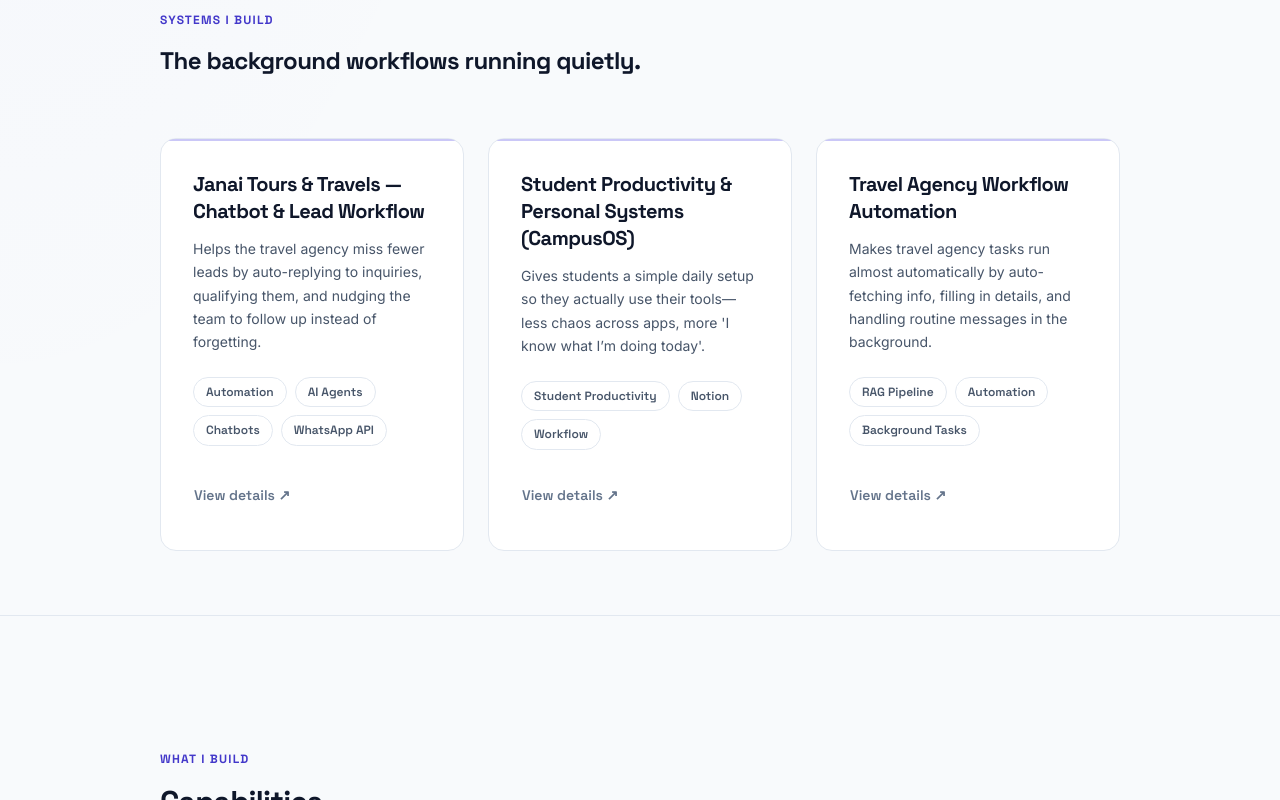
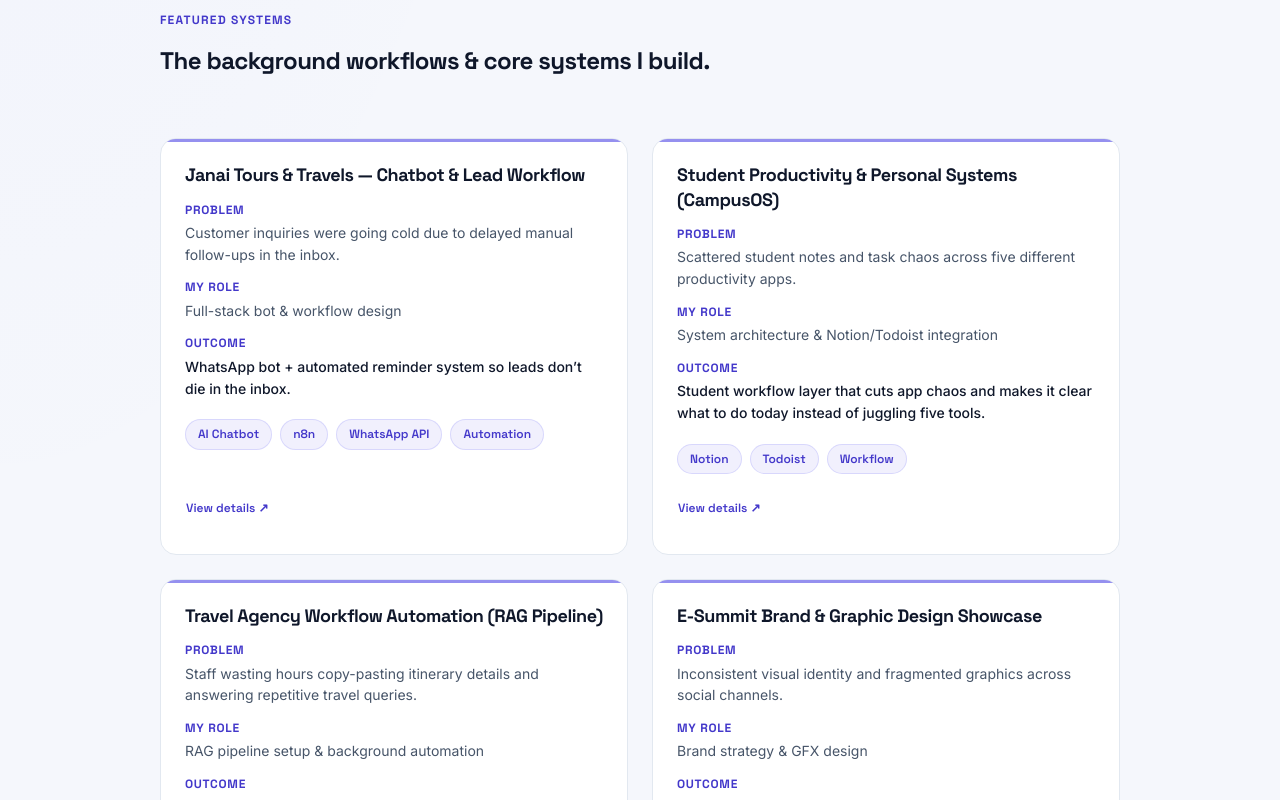
Before and after one commit to SanghpalBhakte/Personal-Porfolio-V2, a React (Vite) app: page / in a window 1280 px wide. Shown: the part 1180-1980 px from the top of the page. Built offline with nearby package versions, Linux system fonts and the light colour scheme.

Commit message:
feat: add Featured Systems row near top with detailed cards

```diff
--- a/src/components/Systems.module.css
+++ b/src/components/Systems.module.css
@@ -1,36 +1,29 @@
 .systemsSection {
   padding-top: var(--sp-12);
   padding-bottom: var(--sp-16);
+  background: rgba(99, 102, 241, 0.02);
+  border-bottom: 1px solid var(--border);
 }
 
 .grid {
   display: grid;
-  grid-template-columns: repeat(3, 1fr);
+  grid-template-columns: repeat(2, 1fr);
   gap: var(--sp-6);
   padding: 0;
   margin: 0;
 }
 
-.title {
-  font-size: var(--text-xl);
-  margin-bottom: var(--sp-3);
-  color: var(--text);
-  line-height: 1.35;
-}
-
-.desc {
-  font-size: var(--text-sm);
-  color: var(--text-2);
-  margin-bottom: var(--sp-6);
-  line-height: 1.65;
-}
-
-/* Subtle accent line on top of each card to match Hero accent */
 .card {
   position: relative;
   overflow: hidden;
   display: flex;
   flex-direction: column;
+  gap: var(--sp-3);
+  background: var(--surface);
+  border: 1px solid var(--border);
+  border-radius: var(--r-lg);
+  padding: var(--sp-6);
+  transition: border-color var(--ease-lg), box-shadow var(--ease-lg), transform var(--ease-lg);
 }
 
 .card::before {
@@ -39,48 +32,86 @@
   top: 0;
   left: 0;
   width: 100%;
-  height: 2px;
+  height: 3px;
   background: var(--accent);
-  opacity: 0.3;
+  opacity: 0.6;
   transition: opacity var(--ease);
+}
+
+.card:hover {
+  border-color: var(--accent-light);
+  box-shadow: 0 12px 32px rgba(99, 102, 241, 0.12);
+  transform: translateY(-2px);
 }
 
 .card:hover::before {
   opacity: 1;
 }
 
+.title {
+  font-size: var(--text-lg);
+  font-weight: 700;
+  color: var(--text);
+  line-height: 1.35;
+}
+
+.field {
+  display: flex;
+  flex-direction: column;
+  gap: 2px;
+}
+
+.fieldLabel {
+  font-family: 'Space Grotesk', sans-serif;
+  font-size: var(--text-xs);
+  font-weight: 700;
+  text-transform: uppercase;
+  letter-spacing: 0.06em;
+  color: var(--accent-light);
+}
+
+.fieldValue {
+  font-size: var(--text-sm);
+  color: var(--text-2);
+  line-height: 1.55;
+}
+
+.outcomeText {
+  font-size: var(--text-sm);
+  color: var(--text);
+  font-weight: 500;
+  line-height: 1.55;
+}
+
 .tags {
   display: flex;
   flex-wrap: wrap;
   gap: var(--sp-2);
-  margin: 0 0 var(--sp-6) 0;
+  margin-top: var(--sp-2);
   padding: 0;
 }
 
 .link {
   margin-top: auto;
   align-self: flex-start;
-  font-size: var(--text-sm);
+  font-size: var(--text-xs);
   padding: 0;
   min-height: 44px;
   display: inline-flex;
   align-items: center;
+  color: var(--accent-light);
+  font-weight: 600;
 }
 
 /* ── Responsive Breakpoints ── */
-@media (max-width: 900px) {
+@media (max-width: 768px) {
   .grid {
-    grid-template-columns: repeat(2, 1fr);
+    grid-template-columns: 1fr;
+    gap: var(--sp-5);
+  }
+
+  .systemsSection {
+    padding-top: var(--sp-8);
+    padding-bottom: var(--sp-12);
   }
 }
-
-@media (max-width: 640px) {
-  .systemsSection {
-    padding-top: var(--sp-6);
-    padding-bottom: var(--sp-10);
-  }
-  .grid {
-    grid-template-columns: 1fr;
-    gap: var(--sp-4);
-  }
-}
--- a/src/components/Systems.tsx
+++ b/src/components/Systems.tsx
@@ -10,22 +10,42 @@ export default function Systems({ systems }: SystemsProps) {
     <section className={`section ${styles.systemsSection}`} id="systems" aria-labelledby="systems-heading">
       <div className="container">
         <header className="section-header">
-          <p className="eyebrow" aria-hidden="true">Systems I Build</p>
-          <h2 id="systems-heading">The background workflows running quietly.</h2>
+          <p className="eyebrow" aria-hidden="true">Featured Systems</p>
+          <h2 id="systems-heading">The background workflows &amp; core systems I build.</h2>
         </header>
 
         <ul className={styles.grid}>
           {systems.map((sys) => (
             <li key={sys.id} className={`card ${styles.card}`}>
               <h3 className={styles.title}>{sys.title}</h3>
-              <p className={styles.desc}>{sys.description}</p>
-              <ul className={styles.tags} aria-label={`Tags for ${sys.title}`}>
+
+              {'problem' in sys && sys.problem && (
+                <div className={styles.field}>
+                  <span className={styles.fieldLabel}>Problem</span>
+                  <p className={styles.fieldValue}>{sys.problem}</p>
+                </div>
+              )}
+
+              {'role' in sys && sys.role && (
+                <div className={styles.field}>
+                  <span className={styles.fieldLabel}>My Role</span>
+                  <p className={styles.fieldValue}>{sys.role}</p>
+                </div>
+              )}
+
+              <div className={styles.field}>
+                <span className={styles.fieldLabel}>Outcome</span>
+                <p className={styles.outcomeText}>{sys.description}</p>
+              </div>
+
+              <ul className={styles.tags} aria-label={`Stack tags for ${sys.title}`}>
                 {sys.tags.map((tag) => (
-                  <li key={tag} className="tag tag-neutral">
+                  <li key={tag} className="tag tag-accent">
                     {tag}
                   </li>
                 ))}
               </ul>
+
               {sys.link && (
                 <a href={sys.link} className={`btn btn-ghost ${styles.link}`}>
                   View details ↗
--- a/src/data/portfolio.ts
+++ b/src/data/portfolio.ts
@@ -58,23 +58,38 @@ export const SYSTEMS = [
   {
     id: 'janai',
     title: 'Janai Tours & Travels — Chatbot & Lead Workflow',
-    description: 'Helps the travel agency miss fewer leads by auto-replying to inquiries, qualifying them, and nudging the team to follow up instead of forgetting.',
-    tags: ['Automation', 'AI Agents', 'Chatbots', 'WhatsApp API'],
+    problem: 'Customer inquiries were going cold due to delayed manual follow-ups in the inbox.',
+    role: 'Full-stack bot & workflow design',
+    description: 'WhatsApp bot + automated reminder system so leads don’t die in the inbox.',
+    tags: ['AI Chatbot', 'n8n', 'WhatsApp API', 'Automation'],
     link: '#project-janai-tours',
   },
   {
     id: 'campus-os',
     title: 'Student Productivity & Personal Systems (CampusOS)',
-    description: 'Gives students a simple daily setup so they actually use their tools—less chaos across apps, more \'I know what I’m doing today\'.',
-    tags: ['Student Productivity', 'Notion', 'Workflow'],
+    problem: 'Scattered student notes and task chaos across five different productivity apps.',
+    role: 'System architecture & Notion/Todoist integration',
+    description: 'Student workflow layer that cuts app chaos and makes it clear what to do today instead of juggling five tools.',
+    tags: ['Notion', 'Todoist', 'Workflow'],
     link: '#project-student-os',
   },
   {
     id: 'travel-rag',
-    title: 'Travel Agency Workflow Automation',
-    description: 'Makes travel agency tasks run almost automatically by auto-fetching info, filling in details, and handling routine messages in the background.',
+    title: 'Travel Agency Workflow Automation (RAG Pipeline)',
+    problem: 'Staff wasting hours copy-pasting itinerary details and answering repetitive travel queries.',
+    role: 'RAG pipeline setup & background automation',
+    description: 'Itinerary + info handled automatically so staff stop copy-pasting.',
     tags: ['RAG Pipeline', 'Automation', 'Background Tasks'],
     link: '#project-travel-rag',
+  },
+  {
+    id: 'esummit-gfx',
+    title: 'E-Summit Brand & Graphic Design Showcase',
+    problem: 'Inconsistent visual identity and fragmented graphics across social channels.',
+    role: 'Brand strategy & GFX design',
+    description: 'High-impact visual identity and social graphics showcase that unified the summit brand.',
+    tags: ['Branding', 'Photoshop', 'Social Media'],
+    link: '#gfx',
   },
 ];
 
```
